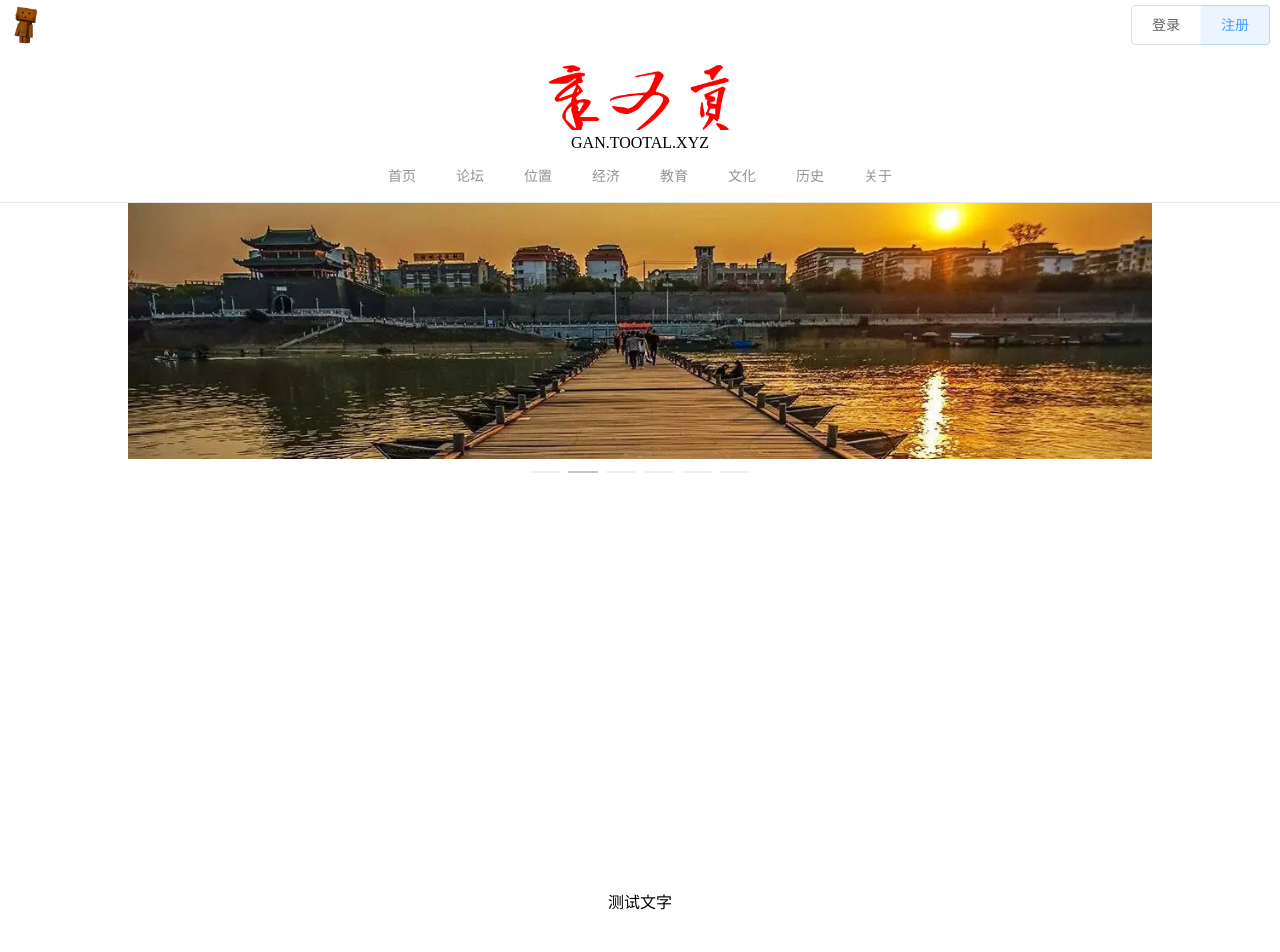
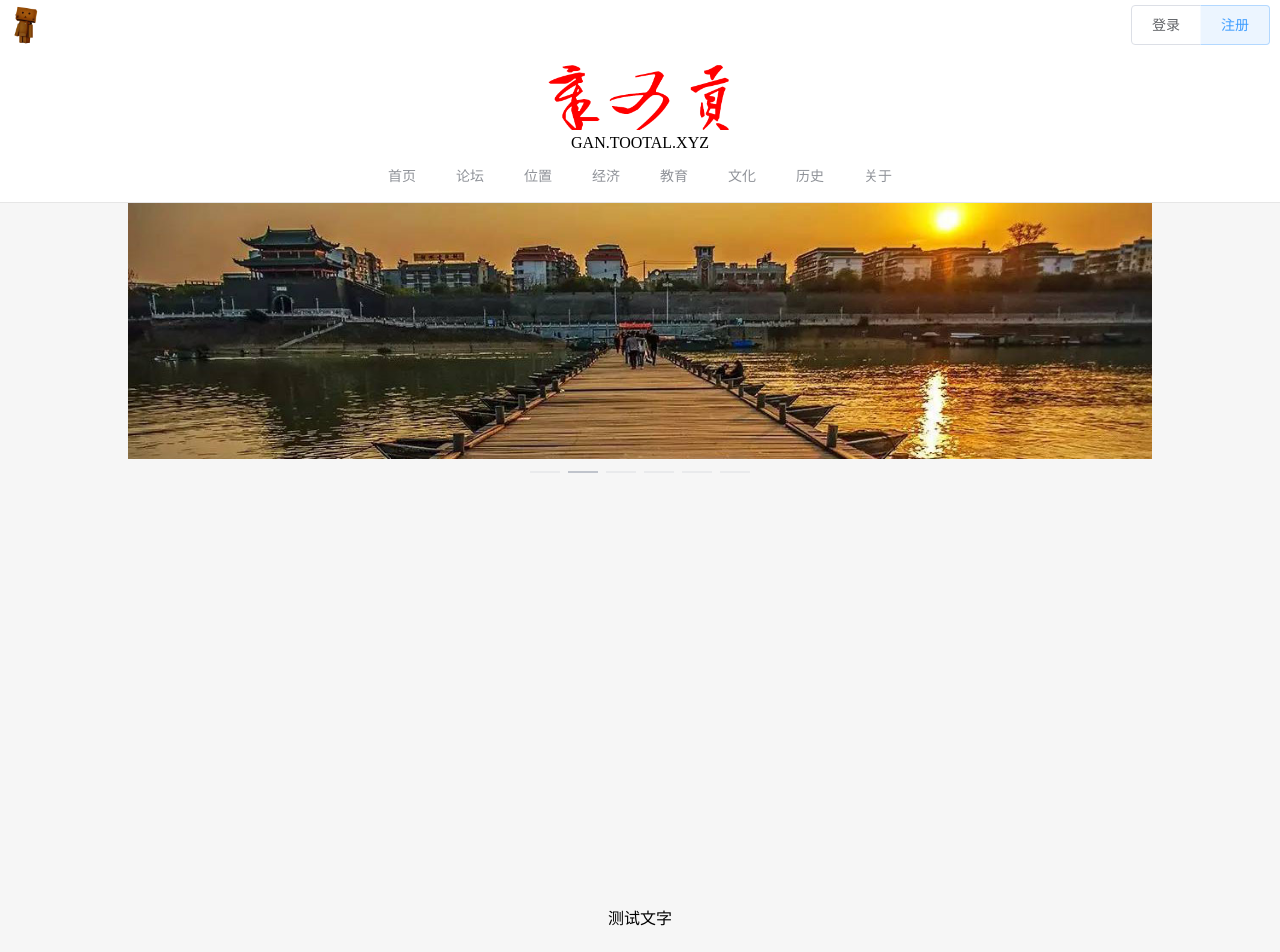
Before and after one commit to tootal/gan, a Vue app: page /index in a window 1280 px wide. Shown: the top 952 px of the page. Built offline with nearby package versions, Linux system fonts and the light colour scheme; what vue-baidu-map would draw is missing.

Commit message:
设置网页内容背景色

```diff
--- a/src/App.vue
+++ b/src/App.vue
@@ -1,9 +1,11 @@
 <template>
   <div id="app">
     <gan-layout>
-      <keep-alive>
-        <router-view></router-view>
-      </keep-alive>
+      <div class="body">
+        <keep-alive>
+          <router-view></router-view>
+        </keep-alive>
+      </div>
     </gan-layout>
   </div>
 </template>
@@ -17,3 +19,9 @@ export default {
   }
 };
 </script>
+<style scoped>
+.body {
+  background-color: #f6f6f6;
+  padding-bottom: 30px;
+}
+</style>
--- a/src/pages/GanForum.vue
+++ b/src/pages/GanForum.vue
@@ -49,6 +49,9 @@ export default {
   max-width: 1024px;
   margin: 20px auto;
 }
+.el-table {
+  margin-top: 0;
+}
 .el-table__row:hover {
   cursor: pointer;
 }
--- a/src/pages/GanIndex.vue
+++ b/src/pages/GanIndex.vue
@@ -30,9 +30,6 @@ export default {
       pics: ["七里窑", "东河浮桥", "八境台", "翠微峰", "赣州中央公园", "郁孤台"]
     };
   },
-  mounted() {
-    console.log(document.body.clientWidth);
-  },
   computed: {
     autoHeight() {
       if (this.width <= 1024) return this.width / 4 + "px";
@@ -44,7 +41,6 @@ export default {
 <style scoped>
 p {
   text-align: center;
-  margin-top: 400px;
-  margin-bottom: 400px;
+  padding: 400px 0;
 }
 </style>
--- a/src/pages/GanPost.vue
+++ b/src/pages/GanPost.vue
@@ -22,6 +22,8 @@ export default {
 .title {
   color: #1a1a1a;
   text-align: center;
+  margin: 0;
+  padding: 20px 0;
 }
 .article {
   max-width: 1024px;
```
